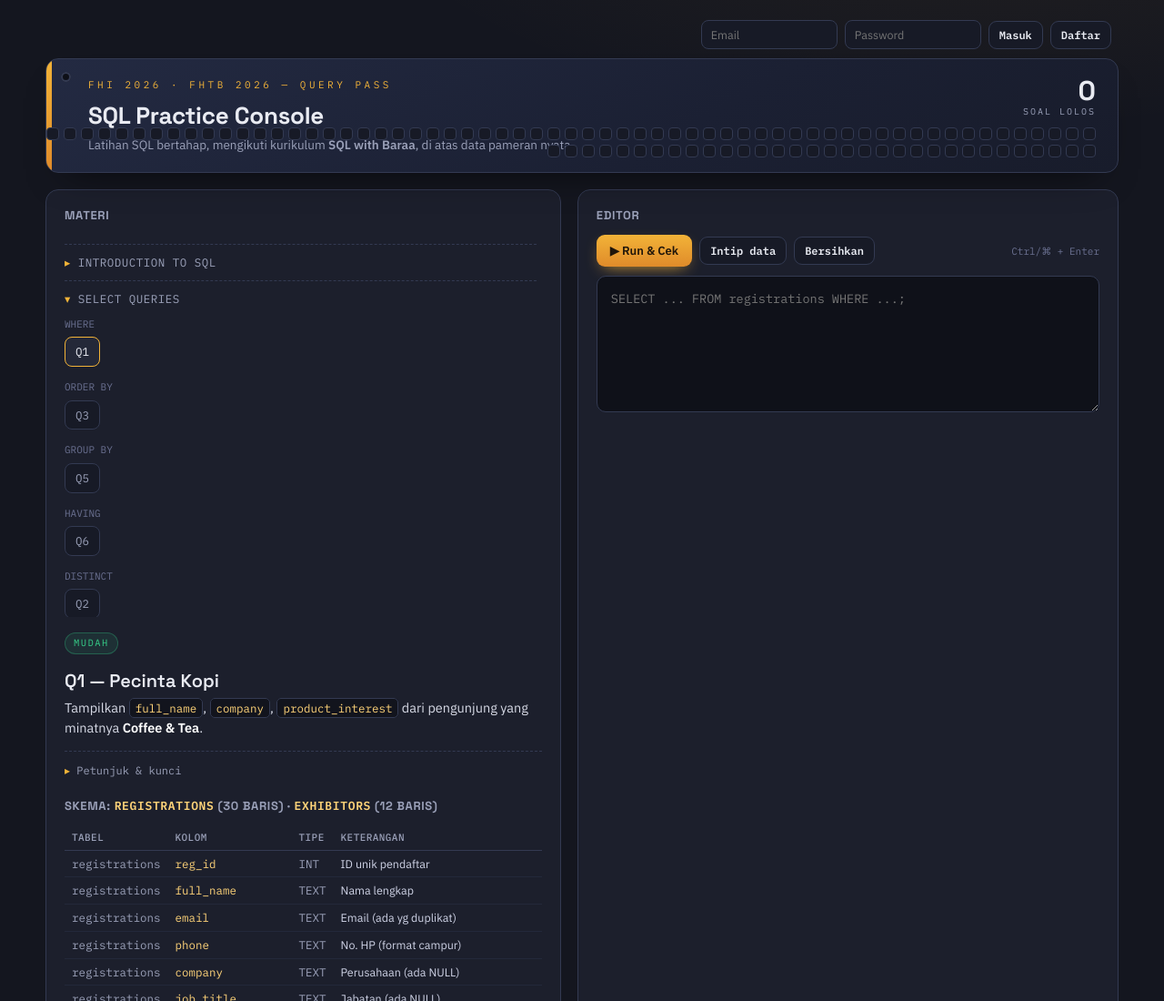
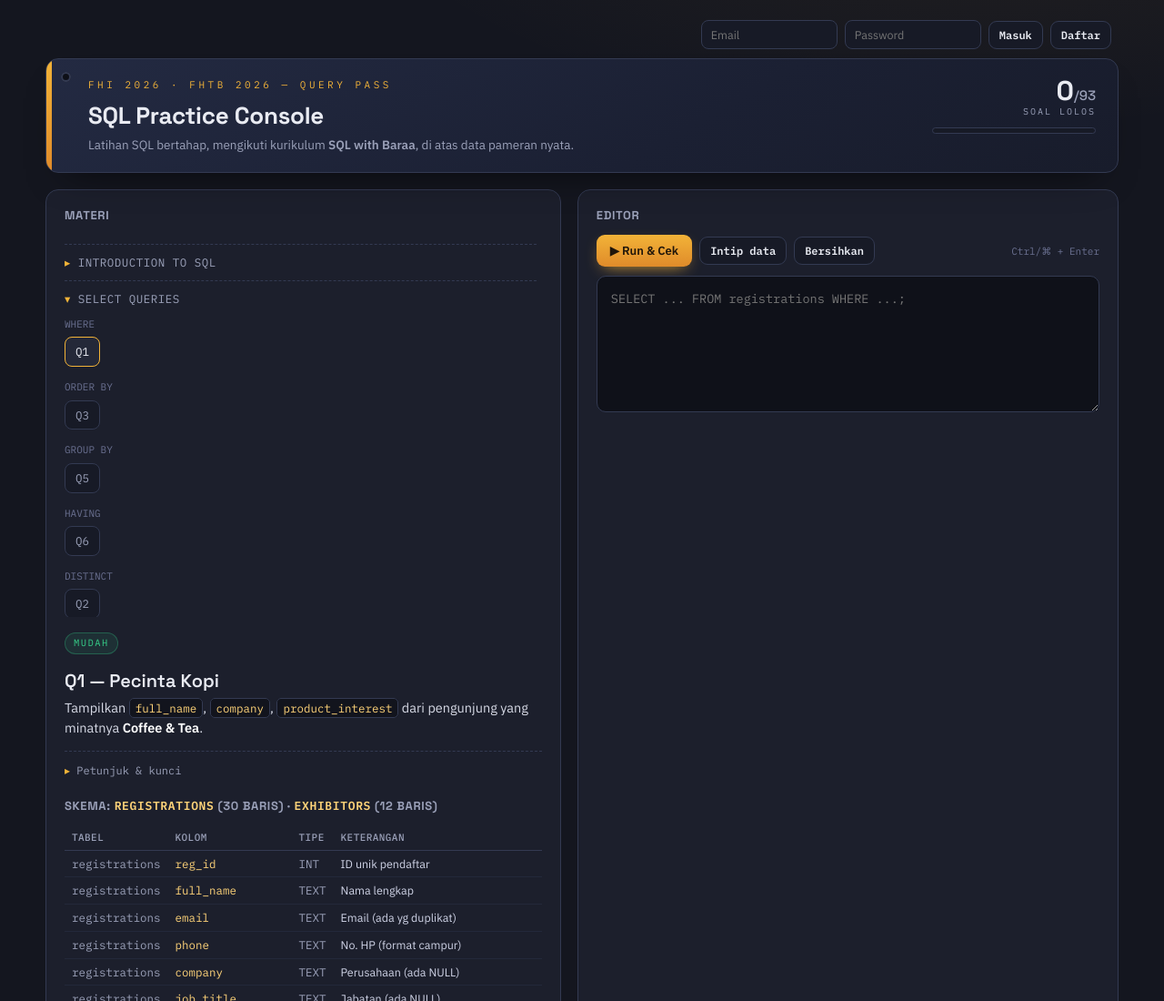
Before and after one commit to bfandora97/i-sql, a plain HTML site: page index.html in a window 1280 px wide. Shown: the top 1100 px of the page at 91% size. Drawn offline with nearby package versions, Linux system fonts and the light colour scheme.

Commit message:
Replace overflowing 93-dot progress strip with a single progress bar

```diff
--- a/css/styles.css
+++ b/css/styles.css
@@ -37,10 +37,10 @@
   .badge .sub{margin:0 0 0 16px; color:var(--dim); font-size:13.5px;}
   .stamps{position:absolute; right:24px; top:20px; text-align:right;}
   .stamps .n{font-family:var(--disp); font-size:30px; font-weight:700; line-height:1;}
+  .stamps .n .ntot{font-size:15px; font-weight:500; color:var(--dim);}
   .stamps .lbl{font-family:var(--mono); font-size:10px; letter-spacing:.2em; text-transform:uppercase; color:var(--dim);}
-  .strip{display:flex; gap:5px; margin-top:10px; justify-content:flex-end; flex-wrap:wrap;}
-  .dot{width:14px; height:14px; border-radius:4px; border:1px solid var(--line); background:#171a26;}
-  .dot.on{background:var(--gold); border-color:var(--gold); box-shadow:0 0 10px -2px var(--gold);}
+  .progressbar{width:180px; height:7px; margin-top:10px; background:#171a26; border:1px solid var(--line); border-radius:5px; overflow:hidden;}
+  .progressbar .fill{height:100%; width:0%; background:linear-gradient(90deg,var(--gold),#e08b2a); transition:width .3s;}
 
   /* ---------- layout ---------- */
   .grid{display:grid; grid-template-columns:minmax(0,1fr) minmax(0,1.05fr); gap:18px; margin-top:18px;}
--- a/index.html
+++ b/index.html
@@ -21,9 +21,9 @@
       <h1>SQL Practice Console</h1>
       <p class="sub">Latihan SQL bertahap, mengikuti kurikulum <b>SQL with Baraa</b>, di atas data pameran nyata.</p>
       <div class="stamps">
-        <div class="n"><span id="solvedN">0</span></div>
+        <div class="n"><span id="solvedN">0</span><span class="ntot">/<span id="totalN">0</span></span></div>
         <div class="lbl">Soal Lolos</div>
-        <div class="strip" id="strip"></div>
+        <div class="progressbar"><div class="fill" id="fill"></div></div>
       </div>
     </div>
 
--- a/js/app.js
+++ b/js/app.js
@@ -311,12 +311,10 @@ async function resetProgress() {
   }
 }
 function refreshProgress() {
+  const total = Object.values(PROBLEM_BANK).reduce((n, arr) => n + arr.length, 0);
   $('solvedN').textContent = solved.size;
-
-  const allProblems = Object.values(PROBLEM_BANK).flat();
-  $('strip').innerHTML = allProblems.map(p =>
-    `<span class="dot${solved.has(p.id) ? ' on' : ''}"></span>`
-  ).join('');
+  $('totalN').textContent = total;
+  $('fill').style.width = (total ? (solved.size / total * 100) : 0) + '%';
 
   $('nav').querySelectorAll('.chip').forEach(chip => {
     chip.classList.toggle('solved', solved.has(chip.dataset.id));
```
